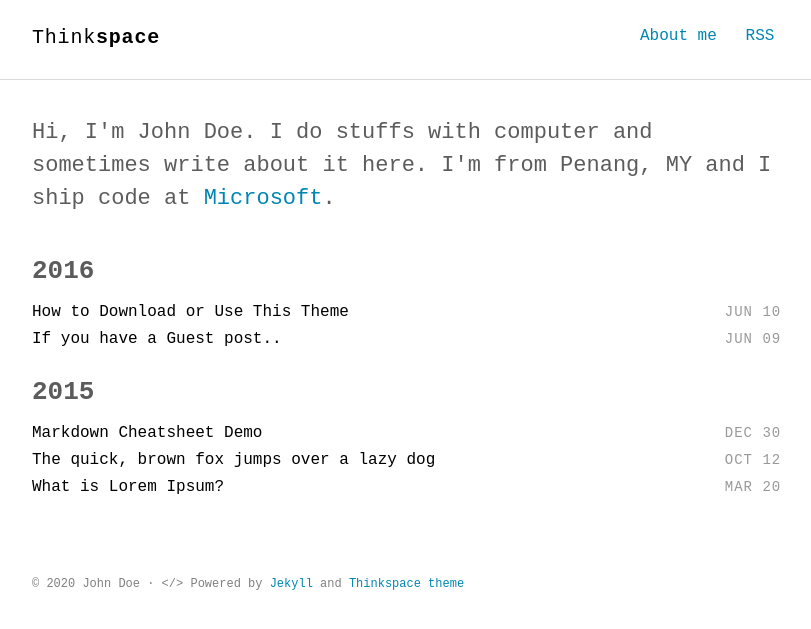
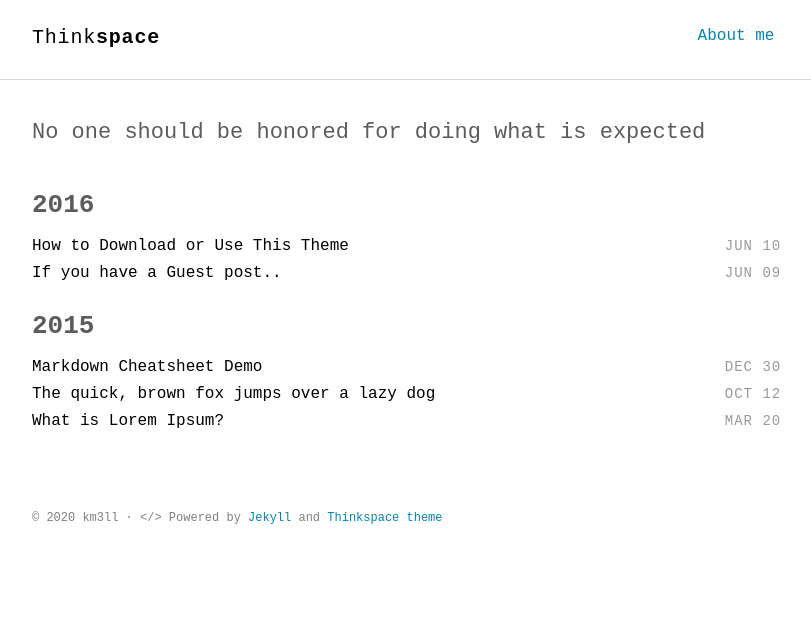
Before and after one commit to km3ll/km3ll.github.io, a Jekyll site: the page built from index.html, in a window 1280 px wide. Shown: the top 629 px of the page, without its empty margins (232-1043 px from the left). Built offline with Jekyll 4.4.1, drawn with Linux system fonts in a browser that asks for light colours; some web fonts are replaced.

Commit message:
Add personal information

```diff
--- a/_config.yml
+++ b/_config.yml
@@ -1,9 +1,9 @@
 # Site settings
 title_left    : "Think"
 title_right   : "space" # default: ""
-description   : "Minimalist Jekyll theme for technical writing blog."
-keywords      : "Jekyll, theme, free, download, SEO, blog, web, minimalist, thinkspace"
-url           : https://heiswayi.github.io/thinkspace # site url
+description   : ""
+keywords      : ""
+url           : https://km3ll.github.io/ # site url
 baseurl       : "" # apply repo name like "/myproject" if used under gh-pages branch, else (under master branch) just leave empty/blank
 cover         : "" # image uri like logo/cover image for site seo
 
@@ -28,7 +28,7 @@
 
 # Author settings
 author:
-  name     : "John Doe"
+  name     : "km3ll"
 
 plugins:
   - jekyll-sitemap
--- a/_includes/intro.html
+++ b/_includes/intro.html
@@ -1,5 +1,5 @@
 <section class="intro">
   <div class="container">
-    <p class="lead">Hi, I'm John Doe. I do stuffs with computer and sometimes write about it here. I'm from Penang, MY and I ship code at <a href="#">Microsoft</a>.</p>
+    <p class="lead">No one should be honored for doing what is expected</p>
   </div>
 </section>
--- a/_includes/nav.html
+++ b/_includes/nav.html
@@ -4,7 +4,6 @@
     <h1 class="logo"><a href="{{ '/' | prepend: site.baseurl | prepend: site.url }}">{{ site.title_left }}<span>{{ site.title_right }}</span></a></h1>
     <ul class="navbar">
       <li><a href="{{ '/about' | prepend: site.baseurl | prepend: site.url }}">About me</a></li>
-      <li><a href="{{ "/feed.xml" | prepend: site.baseurl | prepend: site.url }}" target="_blank">RSS</a></li>
     </ul>
   </div>
 </nav>
```
Also changed, not shown: about.md (+1 -1 lines).
